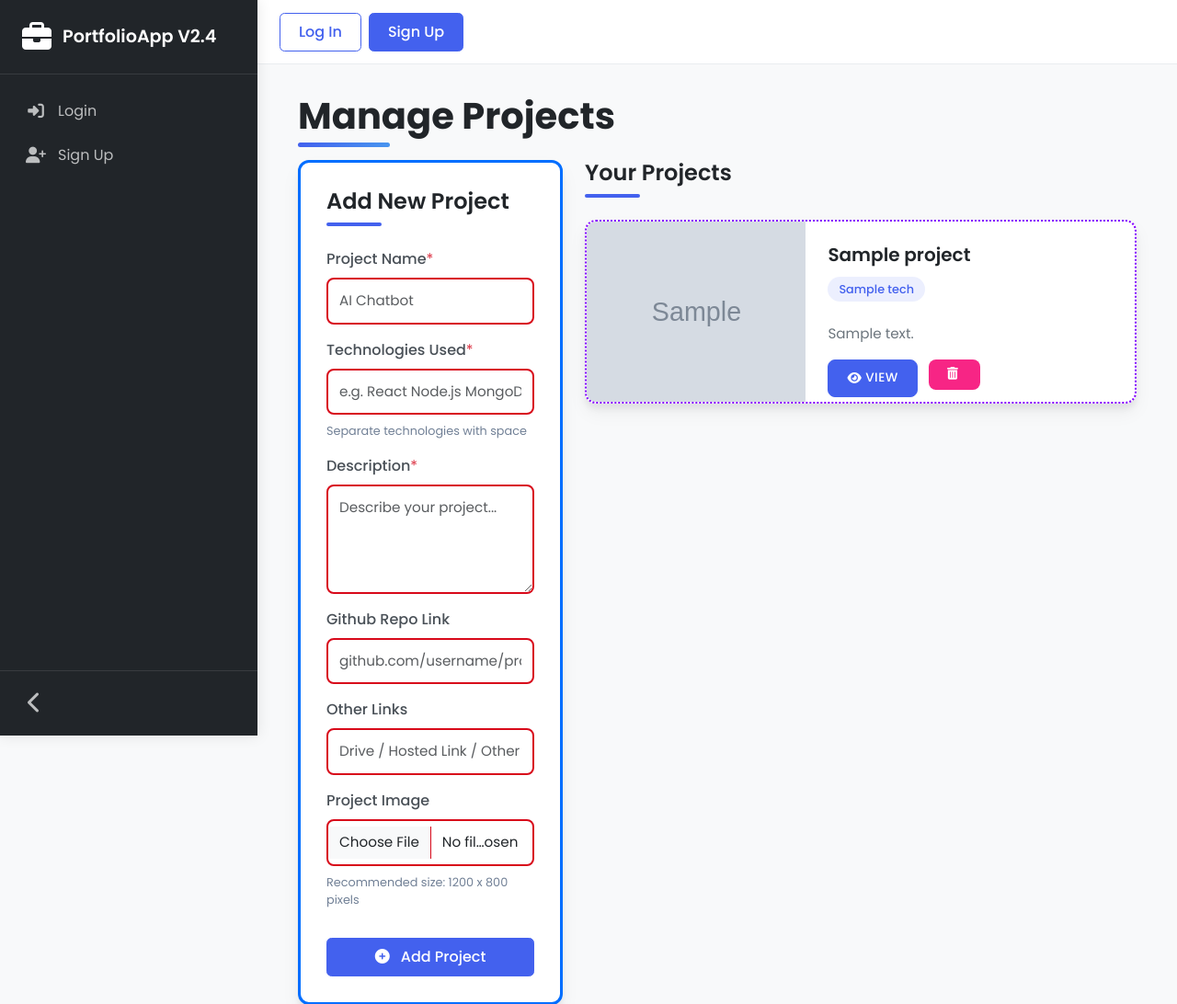
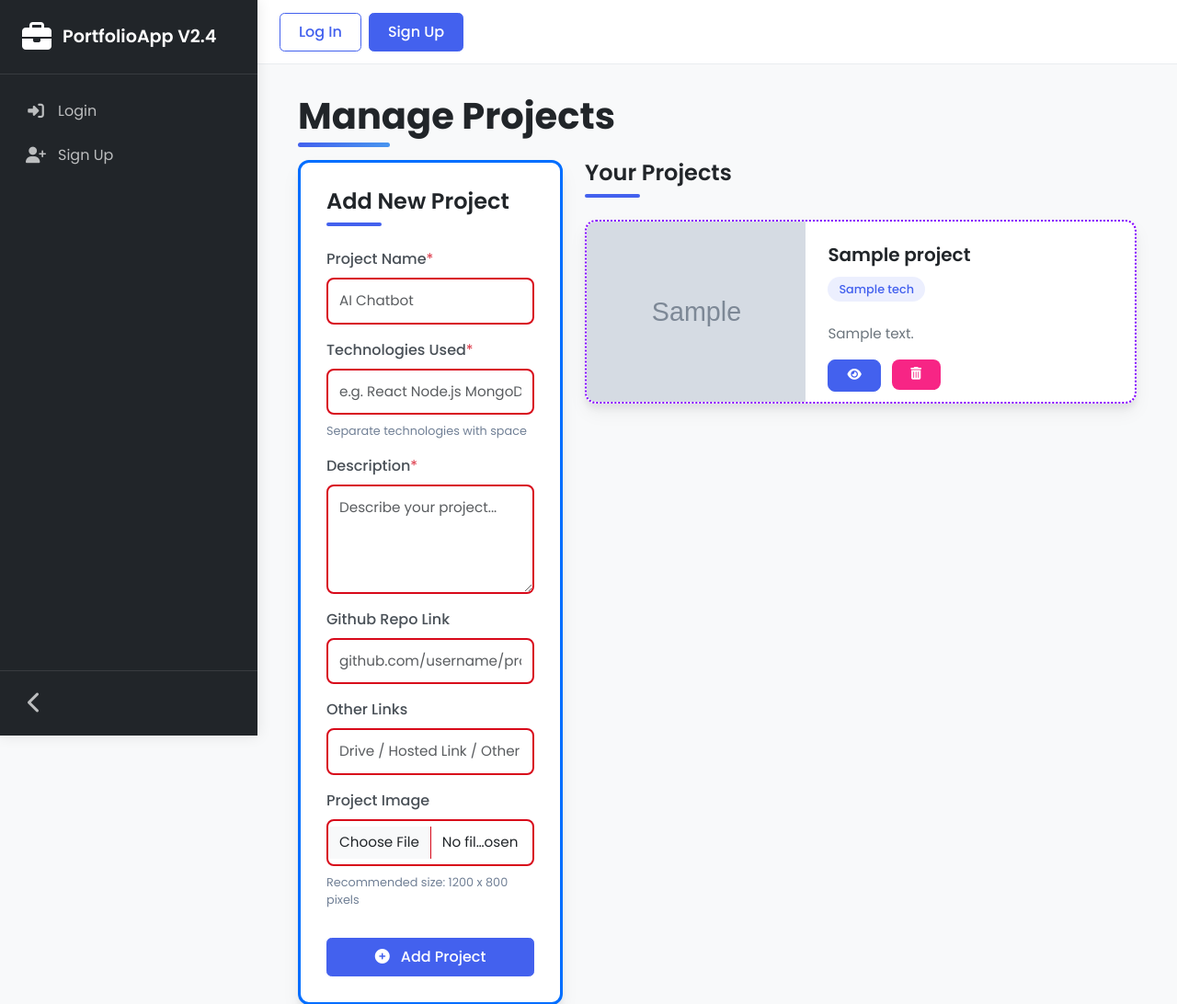
Before and after one commit to saad1901/Portfolio-FullStack-Django, a Django app: template templates/projects.html in a window 1280 px wide. Shown: the top 1092 px of the page at 92% size. Run offline with Django 3.2, Linux system fonts and the light colour scheme; the template is opened without the code that fills it: most values are stand-ins (such as "Sample title", 1, 10 or a date in 2020); grey boxes marked "Sample" are stand-in pictures.

Commit message:
V2.5.25.3

```diff
--- a/templates/projects.html
+++ b/templates/projects.html
@@ -350,7 +350,7 @@
 
                         <div class="project-action-group">
                             <a href="{% url 'project' project.id %}" class="btn btn-primary btn-project-action">
-                                <i class="fas fa-eye me-1"></i> View
+                                <i class="fas fa-eye"></i>
                             </a>
 
                             <form method="post" class="w-100">
@@ -358,7 +358,7 @@
                                 <button type="submit" name="delete_project_id" value="{{ project.id }}"
                                     class="btn btn-danger btn-project-action"
                                     onclick="return confirm('Are you sure you want to delete this Project?')">
-                                    <i class="fas fa-trash-alt me-1"></i>
+                                    <i class="fas fa-trash-alt"></i>
                                 </button>
                             </form>
                         </div>
```
Also changed, not shown: templates/project.html (+8 -8 lines).
